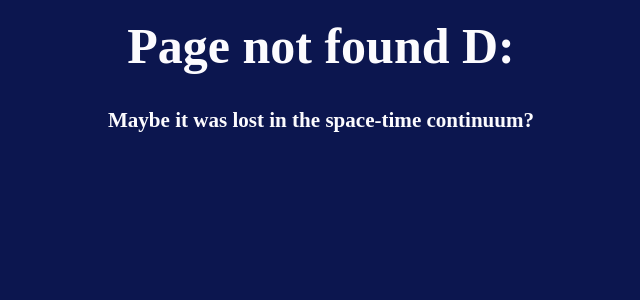
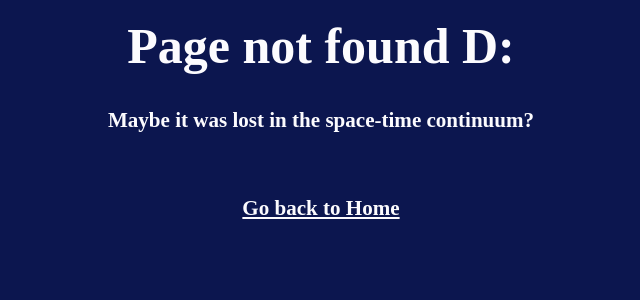
Before and after one commit to confuzzlementation/pleiades, a Flask app: template templates/404.html in a window 1280 px wide. Shown: the part 306-606 px from the top of the page, without its empty margins (319-959 px from the left). Run offline with Flask 3, Linux system fonts and the light colour scheme; the template is opened without the code that fills it, so the values that code supplies are empty; parts of the project's set-up code (start-up, migrations or seed data) failed here and were passed over; some web fonts are replaced.

Commit message:
Update 404.html
RIP graphic design

```diff
--- a/templates/404.html
+++ b/templates/404.html
@@ -26,6 +26,8 @@
         <h1 id="errorHeading"> 404</h1>
         <h1> Page not found D: </h1>
         <h3> Maybe it was lost in the space-time continuum? </h3>
+        <br>
+        <h3><a href="home.html" class="button">Go back to Home</a><h3>
     </div>
 </div>
 
```
